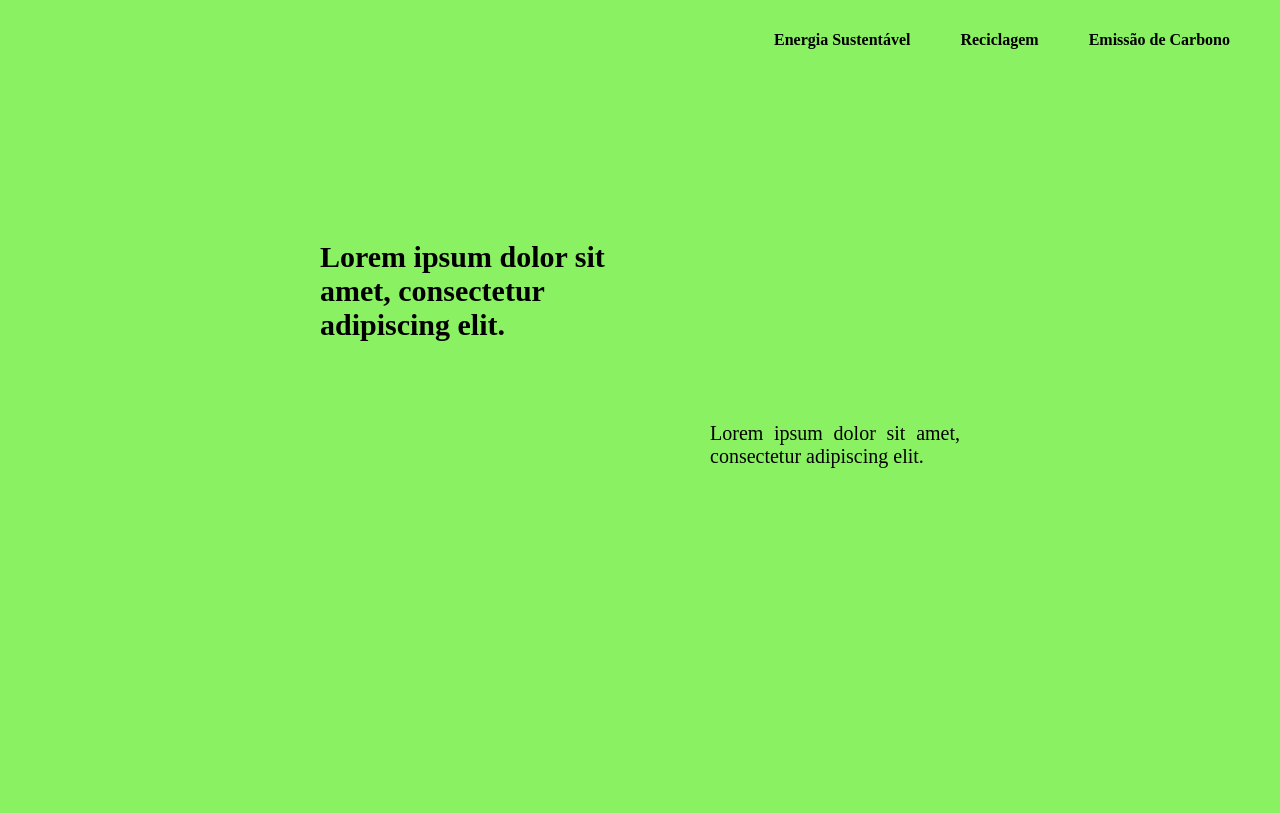
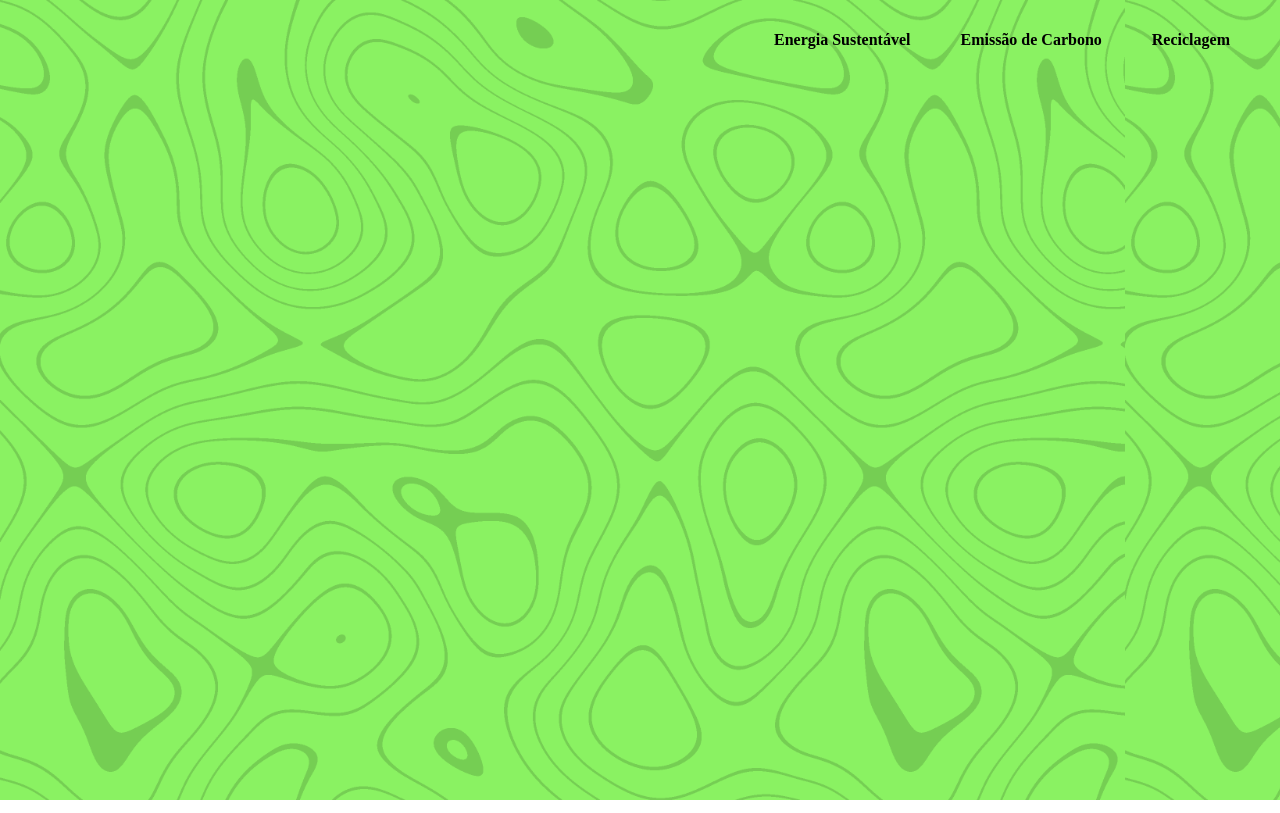
Before and after one commit to fractalxg/emissao-de-carbono-e-reciclagem, a React (Vite) app in the folder frontend/: page / in a window 1280 px wide. Built offline with nearby package versions, Linux system fonts and the light colour scheme.

Commit message:
refactor: header and initial presentation

```diff
--- a/frontend/src/components/body/Body.css
+++ b/frontend/src/components/body/Body.css
@@ -1,3 +1,3 @@
 .body-container{
-    margin-top: 80px;
+
 }
--- a/frontend/src/components/body/Presentation.css
+++ b/frontend/src/components/body/Presentation.css
@@ -1,34 +1,6 @@
 .presentation-container{
-    height: 91.6vh;
+    height: 100vh;
     background-color: var(--color-1);
+    background-image: url("../../images/BG-01.png");
+	background-size: contain;
 }
-
-.presentation-content-title{
-    display: flex;
-    padding-top: 20vh;
-    padding-left: 25vw;
-    font-size: 30px;
-    font-weight: 600;
-    width: 300px;
-}
-
-.presentation-content-subtitle{
-    padding-top: 10vh;
-    display: flex;
-    justify-content: end;
-}
-
-.presentation-content-subtitle-text{
-    width: 250px;
-    font-size: 20px;
-    padding-right: 25vw;
-    text-align: justify;
-}
-.images {
-    width: 100%;
-    height: 100px;
-}
-img {
-    width: 400px;
-    height: 400px;
-}
--- a/frontend/src/components/body/Presentation.jsx
+++ b/frontend/src/components/body/Presentation.jsx
@@ -1,17 +1,9 @@
 import "./Presentation.css";
+import teste from "../../images/ellipse-lg.png"
 
 const Presentation = () => {
   return (
     <div className="presentation-container">
-      <div className="presentation-content-title">
-        Lorem ipsum dolor sit amet, consectetur adipiscing elit.
-      </div>
-      <div className="presentation-content-subtitle">
-        <p className="presentation-content-subtitle-text">
-          Lorem ipsum dolor sit amet, consectetur adipiscing elit.
-        </p>
-      </div>
-
     </div>
   );
 };
--- a/frontend/src/components/header/Header.css
+++ b/frontend/src/components/header/Header.css
@@ -1,7 +1,7 @@
 .header-container{
     height: 80px;
     width: 100%;
-    background-color: var(--color-1);
+    background-color: transparent;
     position: fixed;
     top: 0;
     display: flex;
--- a/frontend/src/components/header/Header.jsx
+++ b/frontend/src/components/header/Header.jsx
@@ -5,8 +5,8 @@ const Header = () => {
     <div className="header-container">
       <div className="inner-header-container">
         <p>Energia Sustentável</p>
+        <p>Emissão de Carbono</p>
         <p>Reciclagem</p>
-        <p>Emissão de Carbono</p>
       </div>
     </div>
   );
```
Also changed, not shown: frontend/src/images/BG-01.png (added), frontend/src/images/BG-02.png (added).
